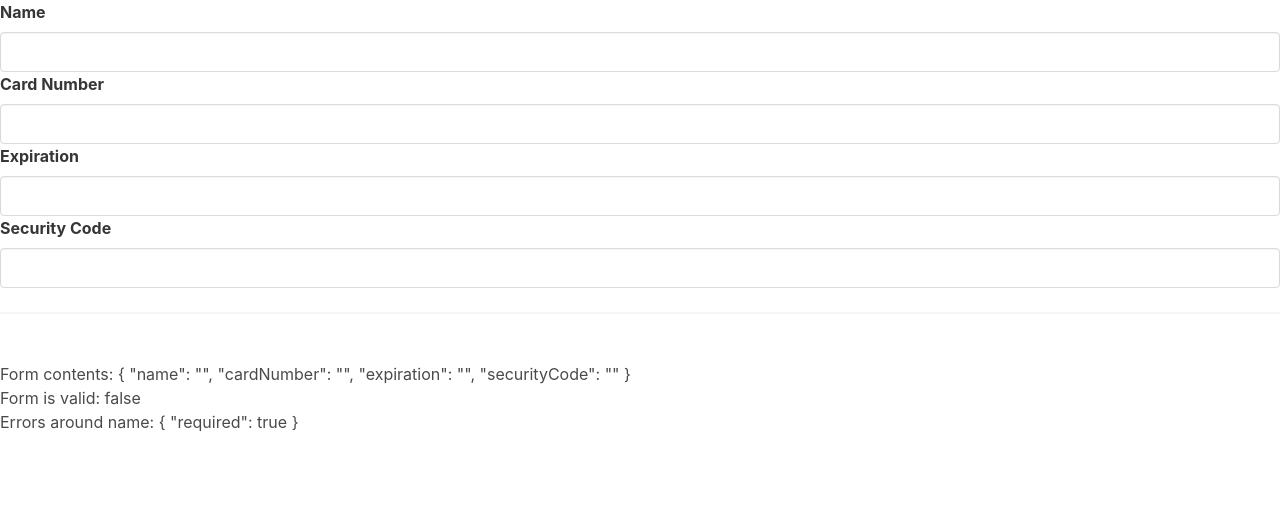
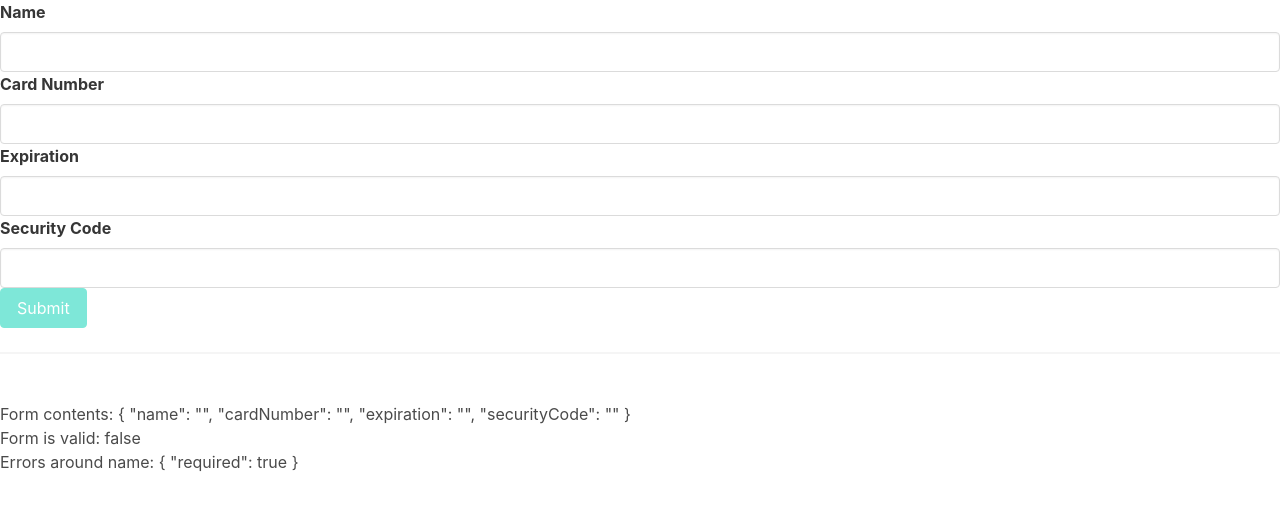
Before and after one commit to canon21/CreditCardApp, an Angular app: page / in a window 1280 px wide. Shown: the top 508 px of the page. Built offline with nearby package versions, Linux system fonts and the light colour scheme.

Commit message:
Adding button for submit

```diff
--- a/src/app/card-form/card-form.component.html
+++ b/src/app/card-form/card-form.component.html
@@ -1,9 +1,15 @@
-<form [formGroup]="cardForm">
+<form [formGroup]="cardForm" (ngSubmit) = "onSubmit()">
     <!-- cardForm.get('name') is equivalent to cardForm.controls.name-->
     <app-input [control] = "cardForm.get('name')" label = "Name"></app-input>
     <app-input [control] = "cardForm.get('cardNumber')" label = "Card Number"></app-input>
     <app-input [control] = "cardForm.get('expiration')" label = "Expiration"></app-input>
     <app-input [control] = "cardForm.get('securityCode')" label = "Security Code"></app-input>
+    <button
+        type="submit"
+        class="button is-primary"
+        [disabled] = "cardForm.invalid">
+        Submit
+    </button>
 </form>
 <hr/>
 <br/>
--- a/src/app/card-form/card-form.component.ts
+++ b/src/app/card-form/card-form.component.ts
@@ -11,16 +11,13 @@ import { FormGroup, FormControl, Validators } from '@angular/forms';
 })
 export class CardFormComponent implements OnInit {
 
+  //async validation sono usati quando la validazione avviene ad esempio con una request.
   cardForm = new FormGroup(
     {
-      name: new FormControl(/*Default value*/ '' ,
-      [
-        Validators.required,
-        Validators.minLength(3),
-      ]),
-      cardNumber: new FormControl(''),
-      expiration: new FormControl(''),
-      securityCode: new FormControl('')
+      name: new FormControl(/*Default value*/ '' , [Validators.required, Validators.minLength(3)]),
+      cardNumber: new FormControl('', [Validators.required, Validators.maxLength(16), Validators.minLength(16)]),
+      expiration: new FormControl('', [Validators.required, Validators.pattern(/^(0[0-9]|1[0-2])\/\d{2}$/)]),
+      securityCode: new FormControl('', [Validators.required, Validators.minLength(3), Validators.maxLength(3)])
   });
 
   constructor() {
@@ -30,4 +27,8 @@ export class CardFormComponent implements OnInit {
   ngOnInit(): void {
   }
 
+  onSubmit(): void {
+    console.log('form is submitted');
+  }
+
 }
```
